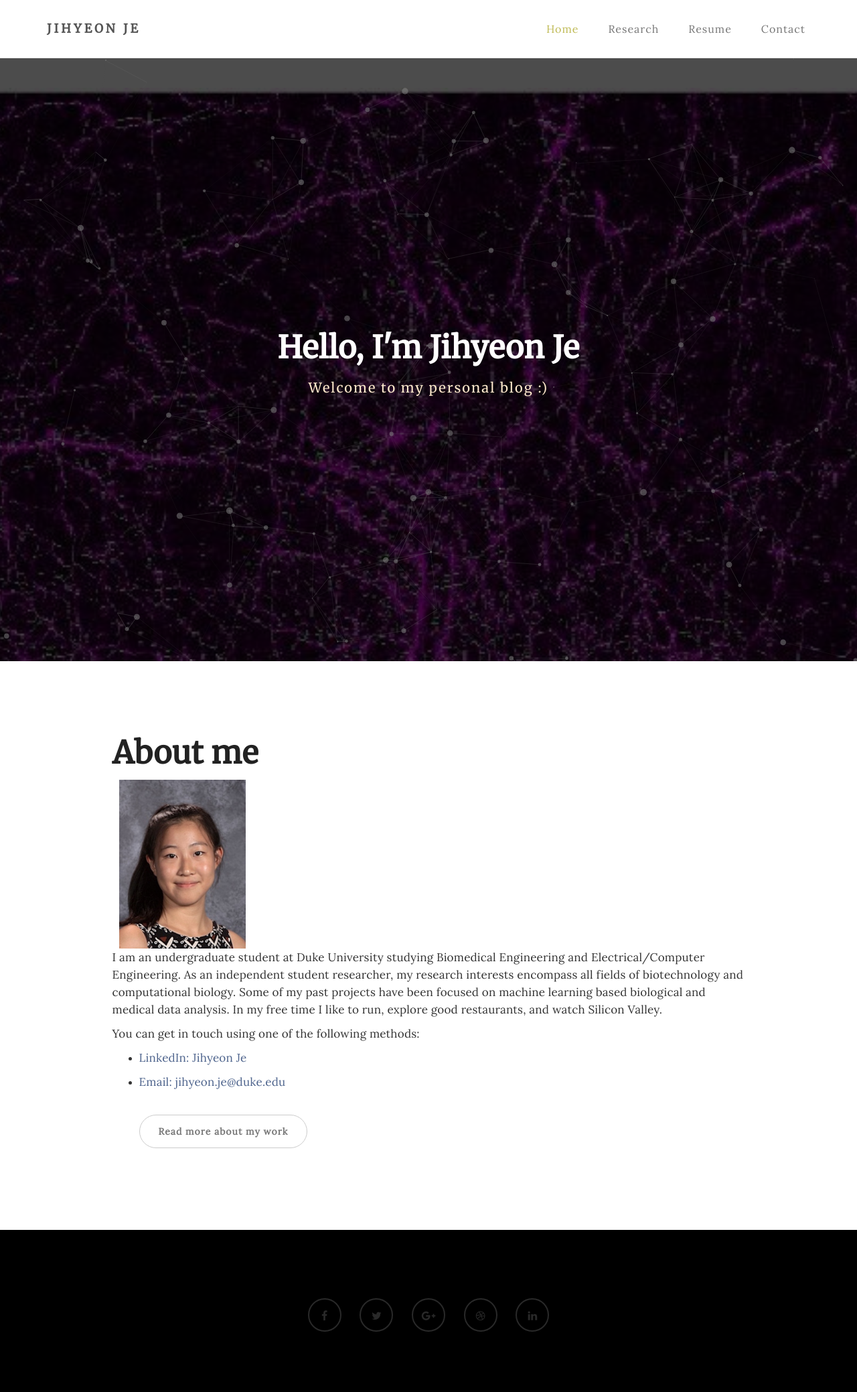
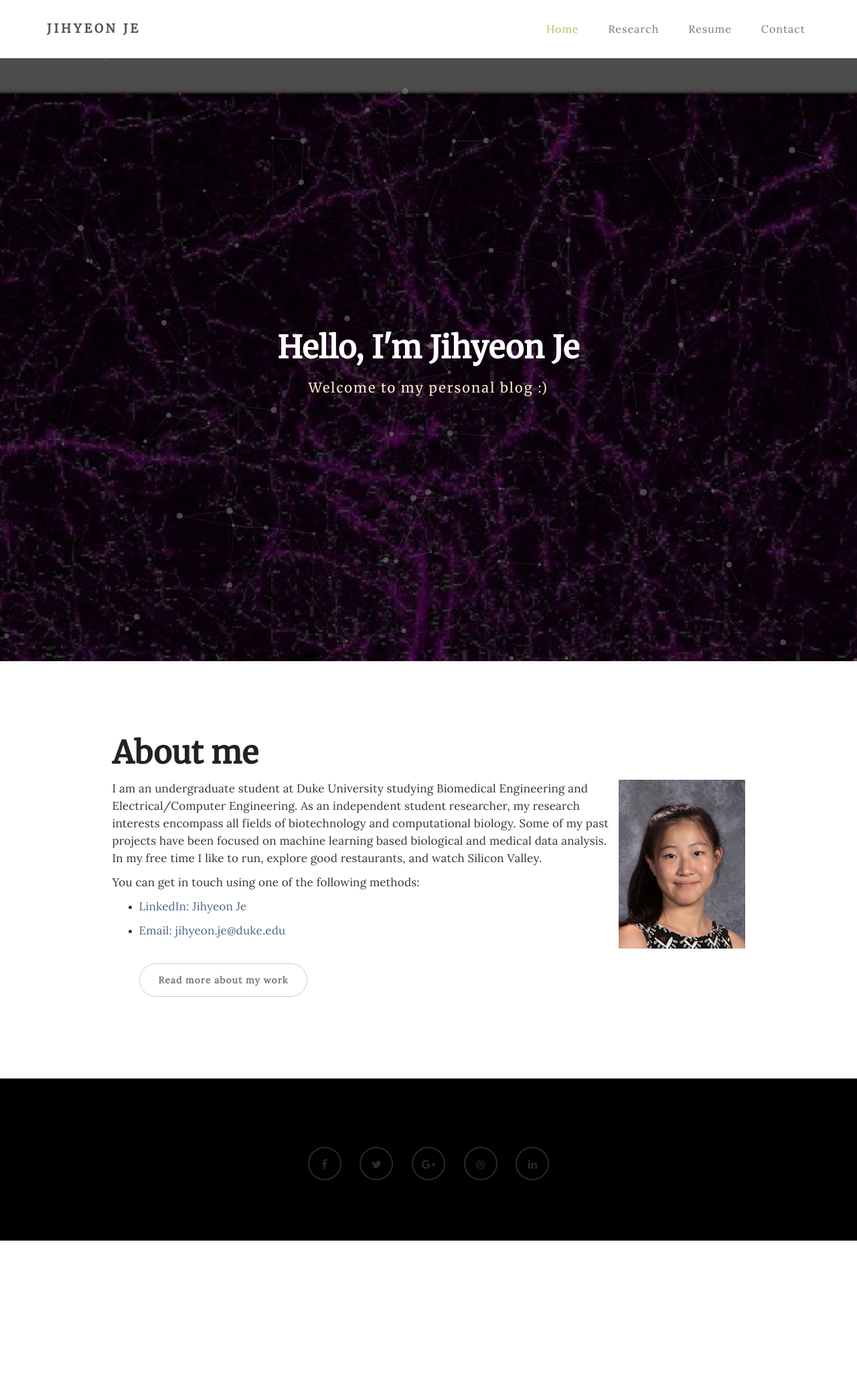
Before and after one commit to rpraka/JihyeonJe.com, a Jekyll site: the page index.html, which Jekyll copies as it is, in a window 1280 px wide. Shown: the whole page at 67% size. Built offline with Jekyll 4.4.1, drawn with Linux system fonts in a browser that asks for light colours; after the commit the page ends 1852 px from its top, so only the background shows below that.

Commit message:
Update index.html

```diff
--- a/index.html
+++ b/index.html
@@ -91,7 +91,7 @@
                          </div>
 
                          <div class="blog-post-des">
-                              <img src="images/jihyeonjeprofile.jpg" align=”right” style="width: 20%; height: 20%; margin: 0px 0px 0px 10px;" />
+                              <img src="images/jihyeonjeprofile.jpg" align= "right" style="width: 20%; height: 20%;" />
                               <p>I am an undergraduate student at Duke University studying Biomedical Engineering and Electrical/Computer Engineering. As an independent student researcher, my research interests encompass all fields of biotechnology and computational biology. Some of my past projects have been focused on machine learning based biological and medical data analysis. In my free time I like to run, explore good restaurants, and watch Silicon Valley.</p>
                               <p> You can get in touch using one of the following methods: </p>
                               <ul>
```
